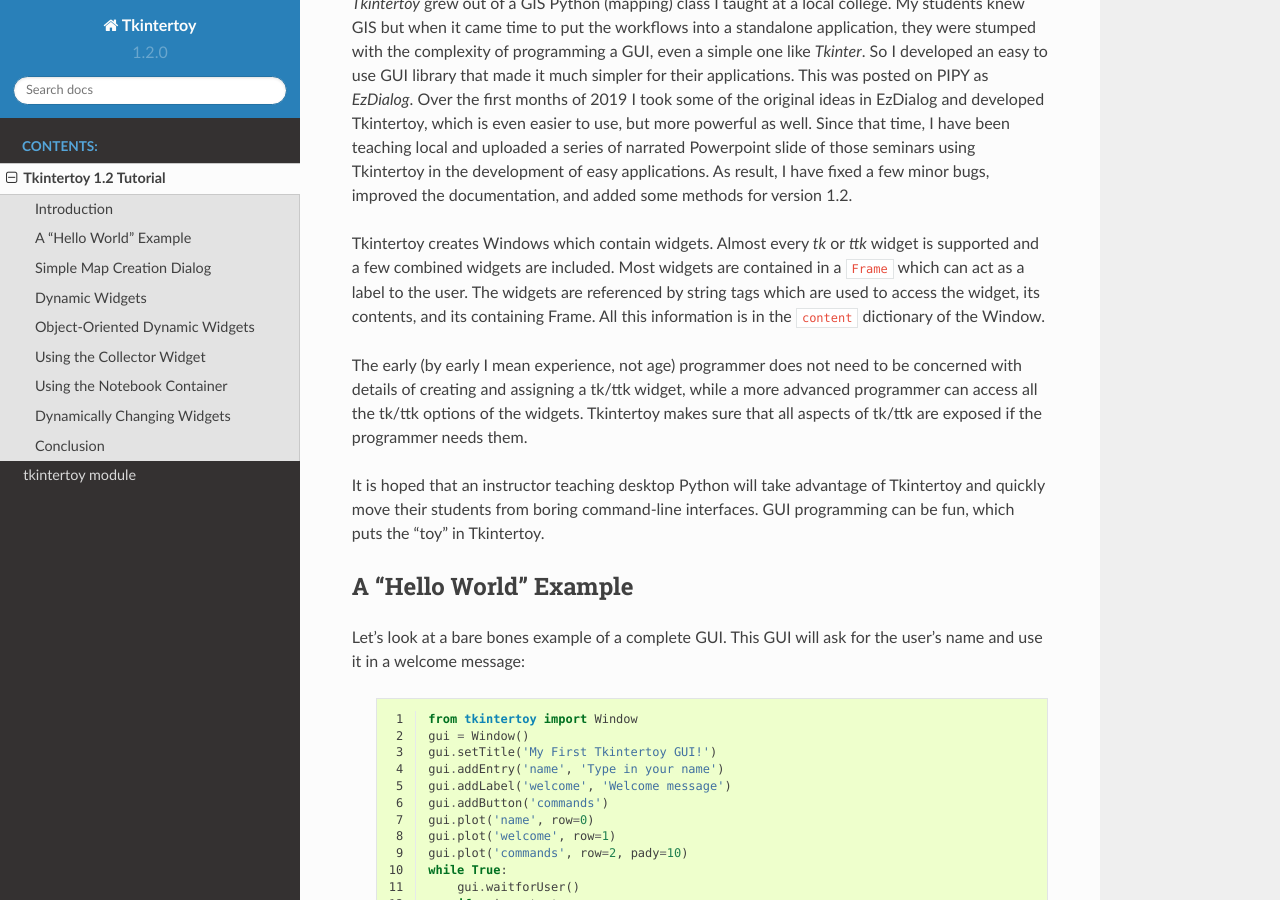
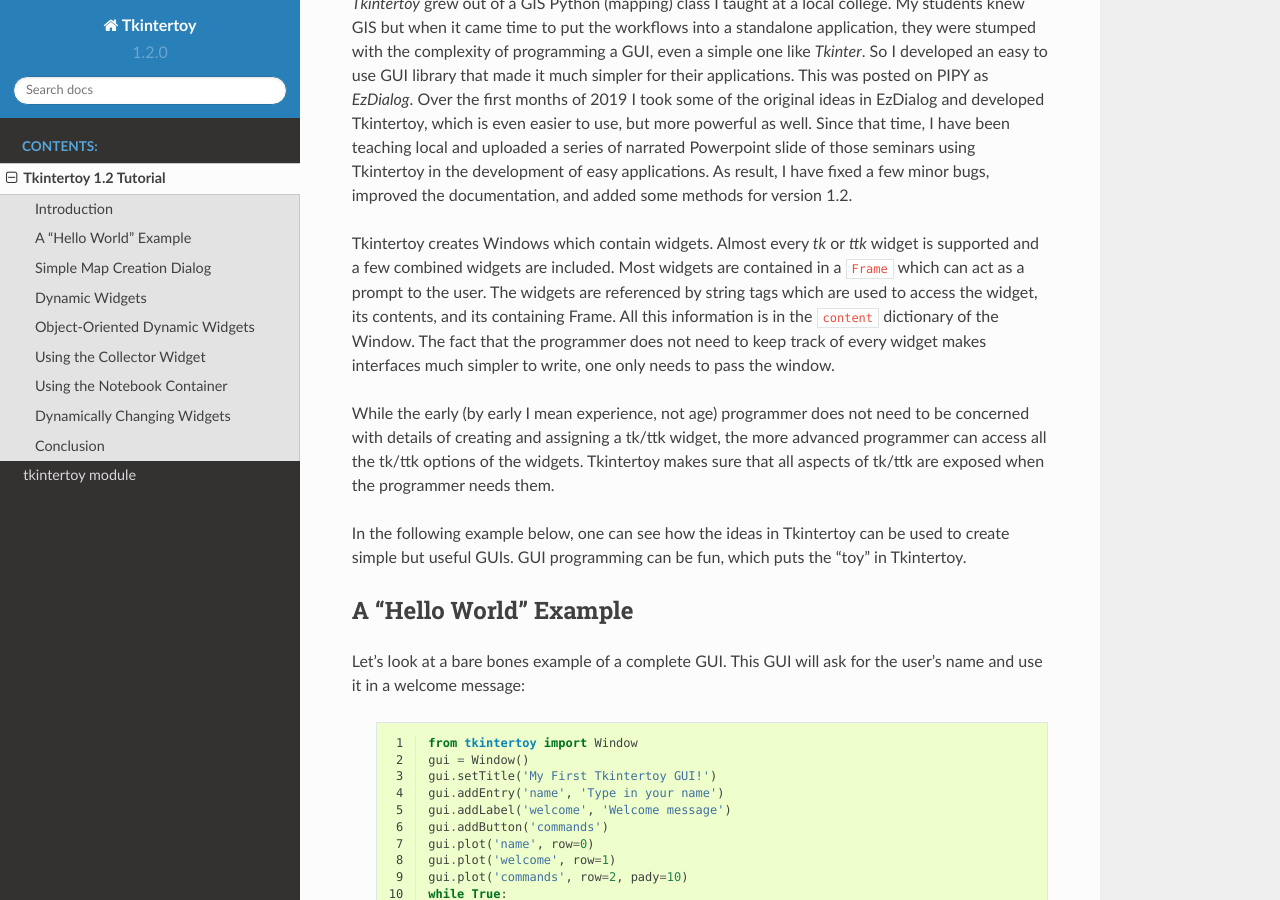
Before and after one commit to mcalla314/tkintertoy, a Sphinx documentation site: the page built from docs/tutorial.rst, in a window 1280 px wide and 900 px high, scrolled down 296 px. Built offline with Sphinx 7.4.7 and the Read the Docs theme 2.0.0, drawn with Linux system fonts in a browser that asks for light colours; some of the changed text lies outside the part shown.

Commit message:
Fix tutorial.rst and include stopwatch.png in the documentation build.

```diff
--- a/docs/tutorial.rst
+++ b/docs/tutorial.rst
@@ -23,20 +23,22 @@
 
 Tkintertoy creates Windows which contain widgets. Almost every *tk* or *ttk*
 widget is supported and a few combined widgets are included. Most widgets
-are contained in a ``Frame`` which can act as a label to the user. The widgets
+are contained in a ``Frame`` which can act as a prompt to the user. The widgets
 are referenced by string tags which are used to access the widget, its
 contents, and its containing Frame. All this information is in the ``content``
-dictionary of the Window.
+dictionary of the Window. The fact that the programmer does not need to keep
+track of every widget makes interfaces much simpler to write, one only needs
+to pass the window.
 
-The early (by early I mean experience, not age) programmer does not need to
-be concerned with details of creating and assigning a tk/ttk widget, while a
+While the early (by early I mean experience, not age) programmer does not need
+to be concerned with details of creating and assigning a tk/ttk widget, the
 more advanced programmer can access all the tk/ttk options of the widgets.
-Tkintertoy makes sure that all aspects of tk/ttk are exposed if the
+Tkintertoy makes sure that all aspects of tk/ttk are exposed when the
 programmer needs them.
 
-It is hoped that an instructor teaching desktop Python will take advantage
-of Tkintertoy and quickly move their students from boring command-line
-interfaces. GUI programming can be fun, which puts the "toy" in Tkintertoy.
+In the following example below, one can see how the ideas in Tkintertoy can
+be used to create simple but useful GUIs. GUI programming can be fun, which
+puts the "toy" in Tkintertoy.
 
 A "Hello World" Example
 =======================
@@ -552,18 +554,17 @@
 
 The next example is a simple implementation of a digital stopwatch that demonstrates
 how to change a widget dynamically. Tkintertoy uses both tk and ttk widgets. The appearance
-of ttk widgets are changed using the concept of **ttstyles** which will be shown. This
-example will show how to change a widget state from enabled to disabled. This example will also
-show how to separate the implementation and the gui code into two separate classes. Lastly,
-this code will demonstrate how a complete application based on Tkintertoy could be
-written.+
+of ttk widgets are changed using the concept of **ttstyles** which will be shown. In addition,
+this example will show how to change a widget state from enabled to disabled. This example
+will also show how to separate the implementation and the gui code into two separate classes.
+Lastly, this code will demonstrate how a complete application based on Tkintertoy could be
+written.
 
 Below is a screenshot:
 
   .. image:: images/stopwatch.png
 
-Here is the code. We will also demonstrate more dynamic widgets and introduce some
-simple error trapping:
+Here is the code:
 
   .. literalinclude:: examples/stopwatch.py
       :linenos:
@@ -634,7 +635,11 @@
 #. This is the method documentation string.
 #. Set the title of the window.
 #. Create a **ttstyle** which has large red characters. This is how we will color our
-   **ttlabel** in the stopped state.
+   **ttlabel** in the stopped state. Due to operating system styles, **ttlabels**
+   seem to be the safest widgets to experiment with styles. Certain parameters might
+   be ignored by other widgets like **ttentry**. Notice that the style must be created
+   for each type of widget. Since this style is for **ttlabels**, the tag must end with
+   ``.TLabel``.
 #. Same as above.
 #. Create a **ttstyle** which has large green characters. The is how we will color our
    **ttlabel** in the running state.
```
